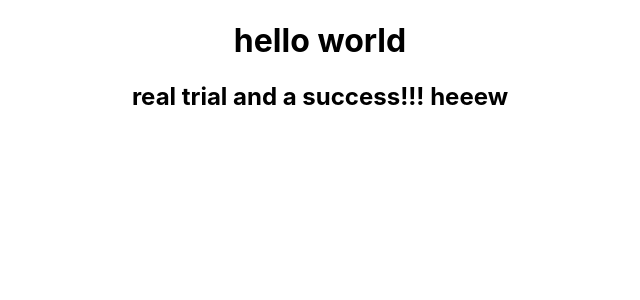
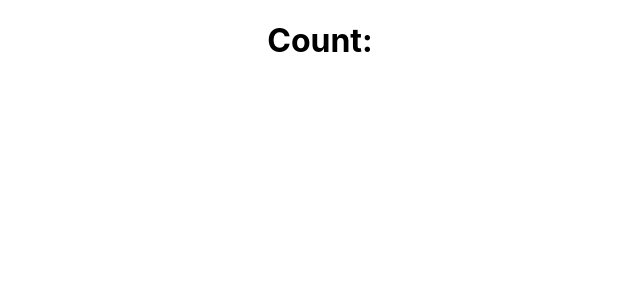
Before and after one commit to techla2019/one, a React (Create React App) app: page / in a window 1280 px wide. Shown: the top 300 px of the page, without its empty margins (320-960 px from the left). Built offline with nearby package versions, Linux system fonts and the light colour scheme.

Commit message:
adding first count value

```diff
--- a/src/App.js
+++ b/src/App.js
@@ -1,12 +1,12 @@
 
 import './App.css';
+import Count from './components/Count';
 
 function App() {
   return (
     <div className="App">
       <>
-      <h1>hello world</h1>
-      <h2>real trial and a success!!! heeew</h2>
+      <Count />
       </>
 
     </div>
--- /dev/null
+++ b/src/components/Count.js
@@ -0,0 +1,13 @@
+import React, {useState} from 'react'
+
+function Count() {
+    const {count, setcount} =useState(0)
+  return (
+
+    <>
+    <h1>Count: {count}</h1>
+    </>
+  )
+}
+
+export default Count
```
